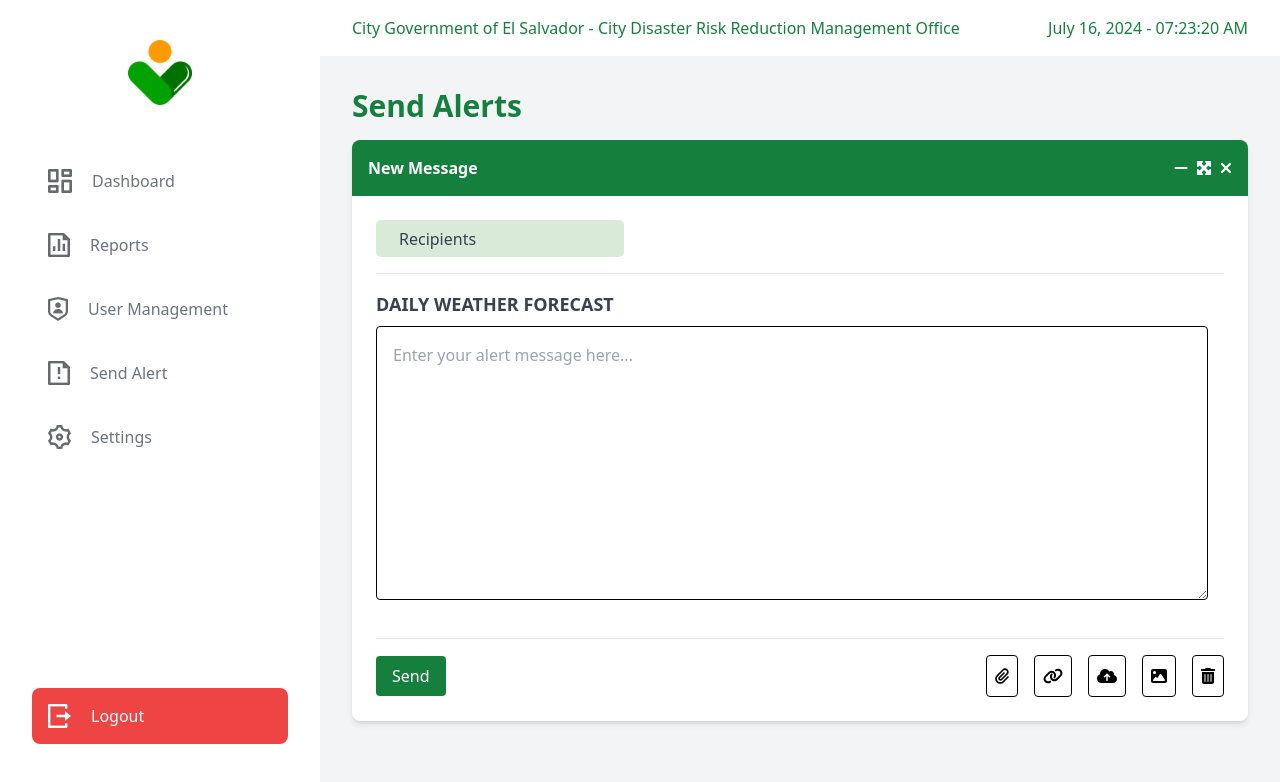
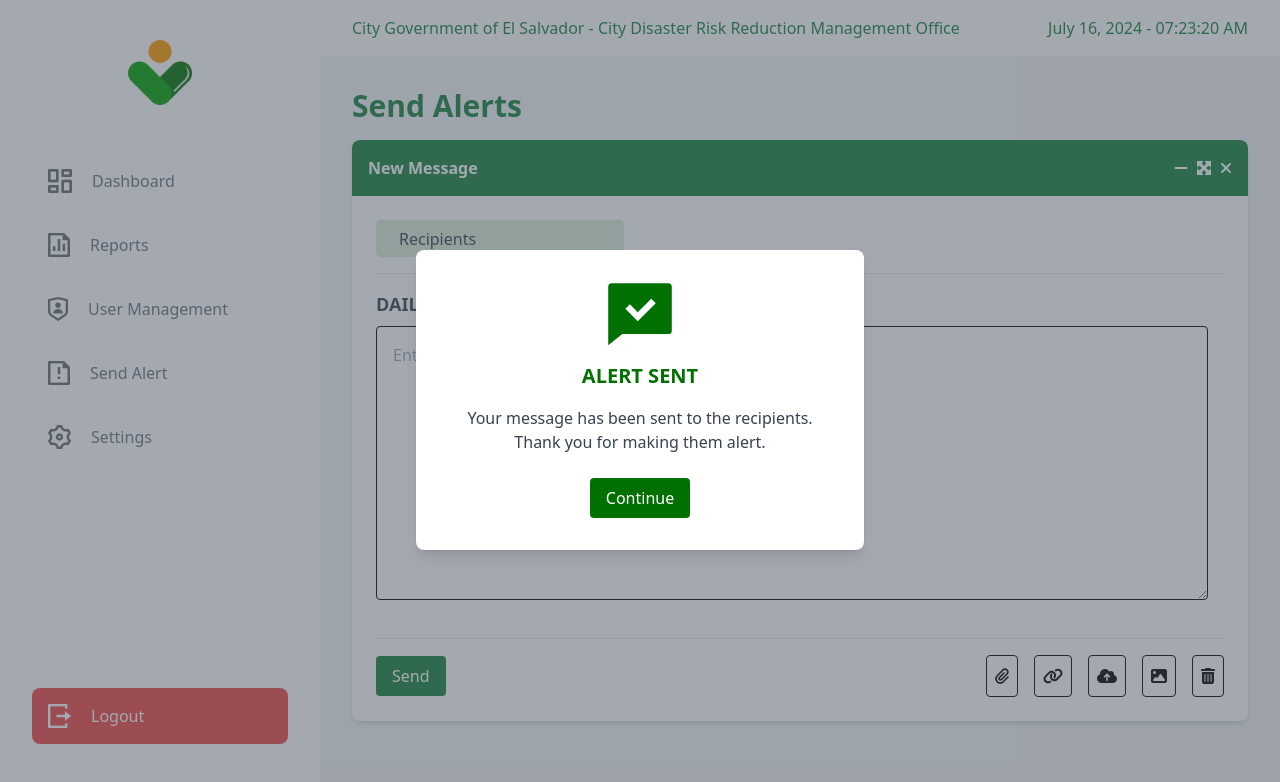
Before and after one commit to rfantonial15/AIDA---ADMIN, a React (Vite) app: page /alert-message in a window 1280 px wide. Both pictures are taken after a click on the button "Send". Shown: the top 782 px of the page. Built offline with nearby package versions, Linux system fonts and the light colour scheme.

Commit message:
modal in alert added

```diff
--- /dev/null
+++ b/src/components/alertmodal.jsx
@@ -0,0 +1,32 @@
+import React from 'react';
+import { useNavigate } from 'react-router-dom';
+import sentIcon from '../assets/sent.svg'; // Adjust the path as needed
+
+const AlertModal = ({ show }) => {
+  const navigate = useNavigate();
+
+  const handleContinue = () => {
+    navigate('/sendalert'); // Adjust the path as needed
+  };
+
+  if (!show) {
+    return null;
+  }
+
+  return (
+    <div className="fixed inset-0 bg-gray-600 bg-opacity-50 flex items-center justify-center z-50">
+      <div className="bg-white p-8 rounded-lg shadow-lg max-w-md w-full text-center">
+        <div className="mb-4">
+          <img src={sentIcon} alt="Alert Sent" className="h-16 w-16 mx-auto" />
+        </div>
+        <h2 className="font-bold text-xl mb-4" style={{ color: '#007100' }}>ALERT SENT</h2>
+        <p className="text-gray-700 mb-6">Your message has been sent to the recipients. Thank you for making them alert.</p>
+        <button className="text-white py-2 px-4 rounded" style={{ backgroundColor: '#007100' }} onClick={handleContinue}>
+          Continue
+        </button>
+      </div>
+    </div>
+  );
+};
+
+export default AlertModal;
--- a/src/pages/AlertMessage.jsx
+++ b/src/pages/AlertMessage.jsx
@@ -2,6 +2,7 @@ import React, { useState, useEffect, useRef } from 'react';
 import { FontAwesomeIcon } from '@fortawesome/react-fontawesome';
 import { faMinus, faExpandArrowsAlt, faTimes, faPaperclip, faLink, faImage, faTrashAlt, faCloudUploadAlt } from '@fortawesome/free-solid-svg-icons';
 import { useNavigate } from 'react-router-dom';
+import AlertModal from '../components/alertmodal'; // Adjust the path as needed
 
 const CLIENT_ID = 'YOUR_GOOGLE_CLIENT_ID';
 const API_KEY = 'YOUR_API_KEY';
@@ -17,6 +18,7 @@ const AlertMessage = () => {
   const [attachedFiles, setAttachedFiles] = useState([]);
   const [attachedLinks, setAttachedLinks] = useState([]);
   const [showWarning, setShowWarning] = useState(false);
+  const [isModalOpen, setIsModalOpen] = useState(false);
   const dropdownRef = useRef(null);
 
   useEffect(() => {
@@ -151,10 +153,11 @@ const AlertMessage = () => {
     setAttachedFiles([]);
     setAttachedLinks([]);
     setShowWarning(false);
+    setIsModalOpen(true);
   };
 
   const handleClose = () => {
-    navigate('/sendalert');
+    navigate('/send-alert');
   };
 
   const handleMinimize = () => {
@@ -165,6 +168,11 @@ const AlertMessage = () => {
   const handleExpand = () => {
     // Implement expand functionality
     console.log("Expand clicked");
+  };
+
+  const handleCloseModal = () => {
+    setIsModalOpen(false);
+    navigate('/send-alert'); // navigate back to SendAlert page
   };
 
   return (
@@ -314,6 +322,8 @@ const AlertMessage = () => {
           </div>
         </div>
       </div>
+
+      <AlertModal show={isModalOpen} handleClose={handleCloseModal} />
     </div>
   );
 };
```
Also changed, not shown: src/assets/sent.svg (added).
